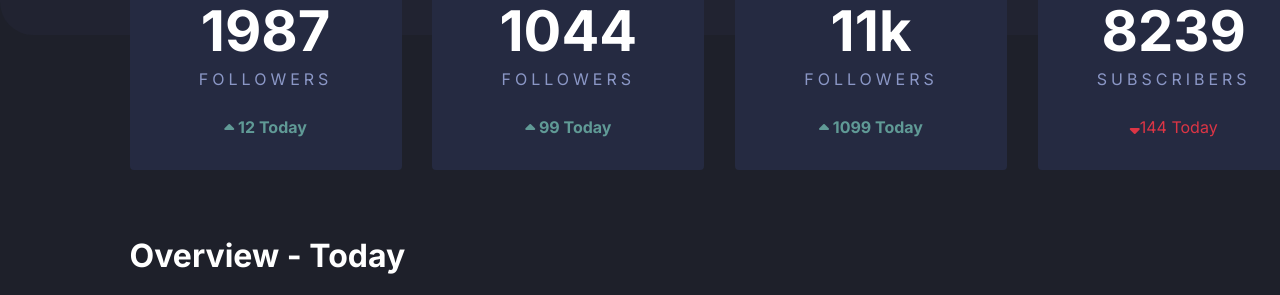
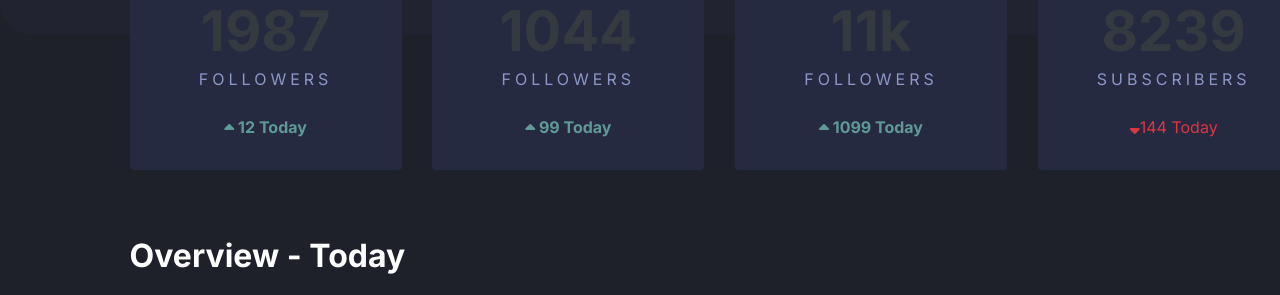
Before and after one commit to sinaseyfi98/social-media-dashboard, a plain HTML site: page index.html in a window 1280 px wide. Shown: the part 285-580 px from the top of the page. Drawn offline with nearby package versions, Linux system fonts and the light colour scheme.

Commit message:
Update index.html

```diff
--- a/index.html
+++ b/index.html
@@ -50,7 +50,7 @@
                 <i class="fab fa-facebook-square fa-2x text-primary"></i>
                 <p class="pl-3 mt-1">@nathnaf</p>
               </div>
-              <h1 class="display-4 font-weight-bold">1987</h1>
+              <h2 class="text-dark display-4 font-weight-bold">1987</h2>
               <p class="card-subtitle font-weight-lighter">FOLLOWERS</p>
               <div class="card-text mt-4 text-color2"><i class="fas fa-sort-up align-bottom"></i> 12 Today
               </div>
@@ -66,7 +66,7 @@
                 <i class="fab fab fa-twitter fa-2x text-primary"></i>
                 <p class="pl-3 mt-1">@nathnaf</p>
               </div>
-              <h1 class="display-4 font-weight-bold">1044</h1>
+              <h2 class="text-dark display-4 font-weight-bold">1044</h2>
               <p class="card-subtitle font-weight-lighter">FOLLOWERS</p>
               <div class="card-text mt-4 text-color2"><i class="fas fa-sort-up align-bottom"></i> 99 Today</div>
             </div>
@@ -82,7 +82,7 @@
                 <i class="fab fab fa-instagram fa-2x icon-color"></i>
                 <p class="pl-3 mt-1">@realnathnaf</p>
               </div>
-              <h1 class="display-4 font-weight-bold">11k</h1>
+              <h2 class="text-dark display-4 font-weight-bold">11k</h2>
               <p class="card-subtitle font-weight-lighter">FOLLOWERS</p>
               <div class="card-text mt-4 text-color2"><i class="fas fa-sort-up align-bottom"></i> 1099 Today</div>
             </div>
@@ -100,7 +100,7 @@
                 </span>
                 <p class="pl-3 mt-1">@Nathna F.</p>
               </div>
-              <h1 class="display-4 font-weight-bold">8239</h1>
+              <h2 class="text-dark display-4 font-weight-bold">8239</h2>
               <p class="card-subtitle font-weight-lighter">SUBSCRIBERS</p>
               <div class="card-text mt-4 text-danger">
                 <i class="fas fa-sort-down"></i>144 Today
```
